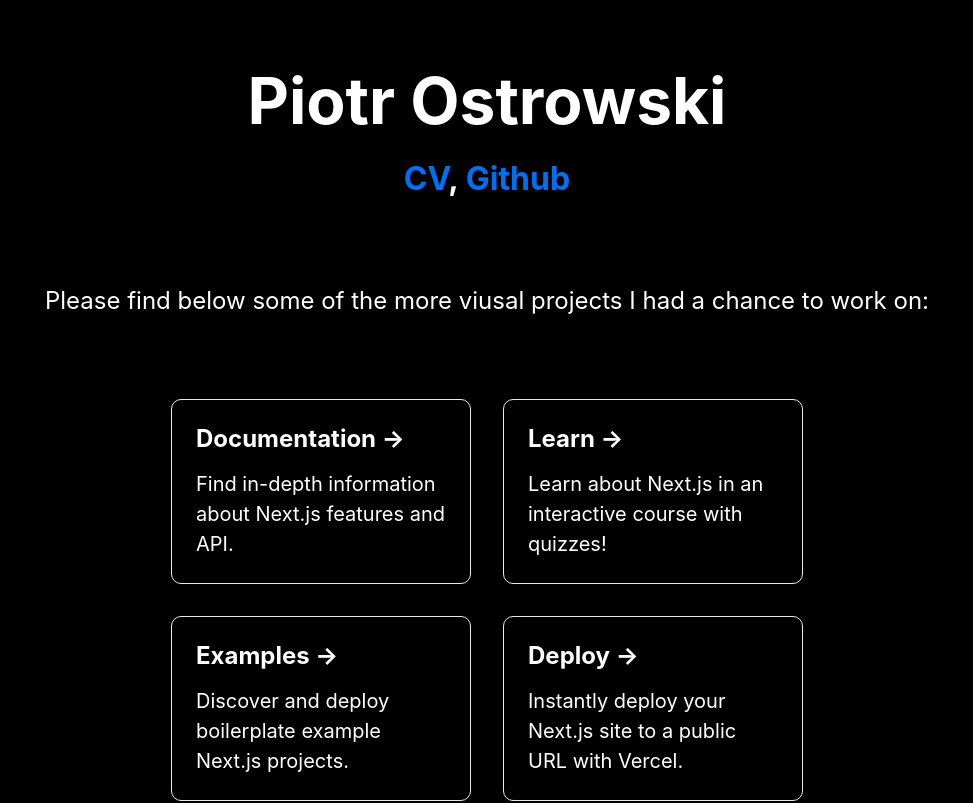
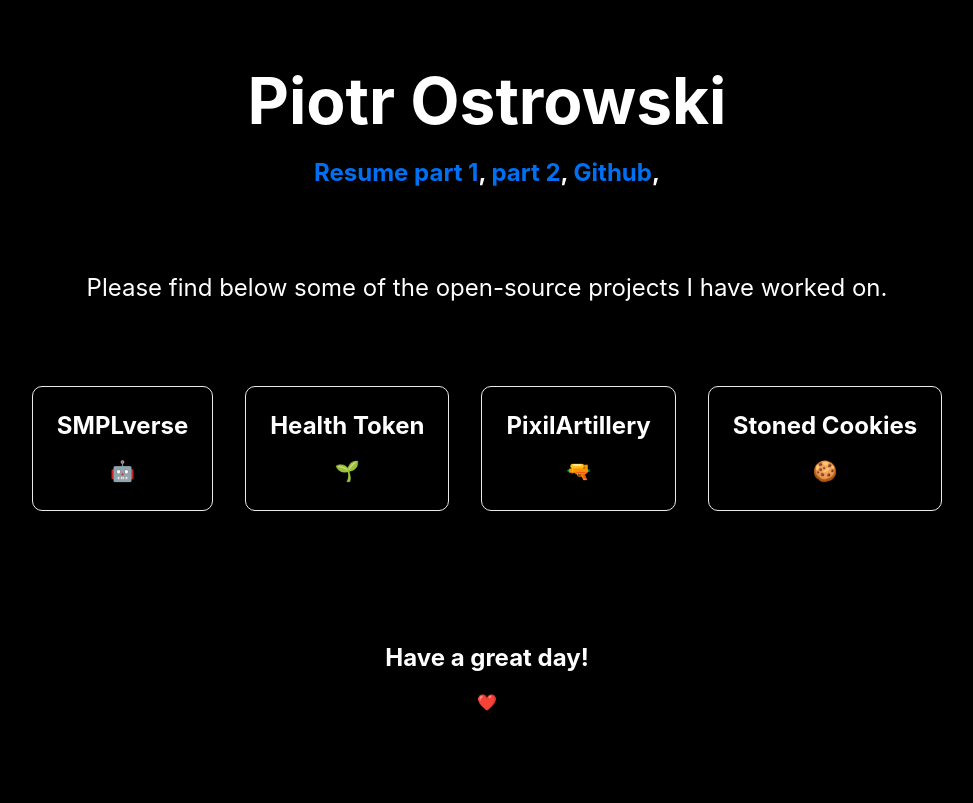
Before and after one commit to piotrostr/personal-website, a Next.js app: page / in a window 1280 px wide. Shown: the top 803 px of the page, without its empty margins (153-1126 px from the left). Built offline with nearby package versions, Linux system fonts and the light colour scheme.

Commit message:
add projects

```diff
--- a/pages/index.tsx
+++ b/pages/index.tsx
@@ -13,41 +13,35 @@ const Home: NextPage = () => {
       </Head>
       <main className={styles.main}>
         <h1 className={styles.title}>Piotr Ostrowski</h1>
-        <h1>
-          <a href="https://nextjs.org">CV</a>,{" "}
-          <a href="https://typescript.org">Github</a>{" "}
-        </h1>
+        <h2>
+          <a href="https://piotr-ostrowski.s3.us-east-2.amazonaws.com/CV.pdf">
+            Resume part 1
+          </a>
+          ,{" "}
+          <a href="https://piotr-ostrowski.s3.us-east-2.amazonaws.com/CV.pdf">
+            part 2
+          </a>
+          , <a href="https://github.com/piotrostr/">Github</a>,{" "}
+        </h2>
         <p className={styles.description}>
-          Please find below some of the more viusal projects I had a chance to
-          work on:
+          Please find below some of the open-source projects I have worked on.
         </p>
         <div className={styles.grid}>
-          <a href="https://nextjs.org/docs" className={styles.card}>
-            <h2>Documentation &rarr;</h2>
-            <p>Find in-depth information about Next.js features and API.</p>
+          <a href="https://smplverse.xyz" className={styles.card}>
+            <h2>SMPLverse</h2>
+            <p style={{ textAlign: "center" }}>🤖</p>
           </a>
-
-          <a href="https://nextjs.org/learn" className={styles.card}>
-            <h2>Learn &rarr;</h2>
-            <p>Learn about Next.js in an interactive course with quizzes!</p>
+          <a href="https://health-token.com" className={styles.card}>
+            <h2>Health Token</h2>
+            <p style={{ textAlign: "center" }}>🌱</p>
           </a>
-
-          <a
-            href="https://github.com/vercel/next.js/tree/canary/examples"
-            className={styles.card}
-          >
-            <h2>Examples &rarr;</h2>
-            <p>Discover and deploy boilerplate example Next.js projects.</p>
+          <a href="https://pixilartillery.io" className={styles.card}>
+            <h2>PixilArtillery</h2>
+            <p style={{ textAlign: "center" }}>🔫</p>
           </a>
-
-          <a
-            href="https://vercel.com/new?utm_source=create-next-app&utm_medium=default-template&utm_campaign=create-next-app"
-            className={styles.card}
-          >
-            <h2>Deploy &rarr;</h2>
-            <p>
-              Instantly deploy your Next.js site to a public URL with Vercel.
-            </p>
+          <a href="https://stoned-cookies.vercel.app" className={styles.card}>
+            <h2>Stoned Cookies</h2>
+            <p style={{ textAlign: "center" }}>🍪</p>
           </a>
         </div>
       </main>
@@ -60,9 +54,8 @@ const Home: NextPage = () => {
             flexDirection: "column",
           }}
         >
-          <span>Have a great day! </span>
-          <br />
-          <span style={{ color: "#e25555" }}>&#9829;</span>
+          <h2>Have a great day! </h2>
+          <span style={{ color: "#e25555" }}>❤️</span>
         </div>
       </footer>
     </div>
--- a/styles/Home.module.css
+++ b/styles/Home.module.css
@@ -16,7 +16,6 @@
   display: flex;
   flex: 1;
   padding: 2rem 0;
-  border-top: 1px solid #eaeaea;
   justify-content: center;
   align-items: center;
 }
@@ -59,7 +58,7 @@
   align-items: center;
   justify-content: center;
   flex-wrap: wrap;
-  max-width: 800px;
+  max-width: 1000px;
 }
 
 .card {
```
